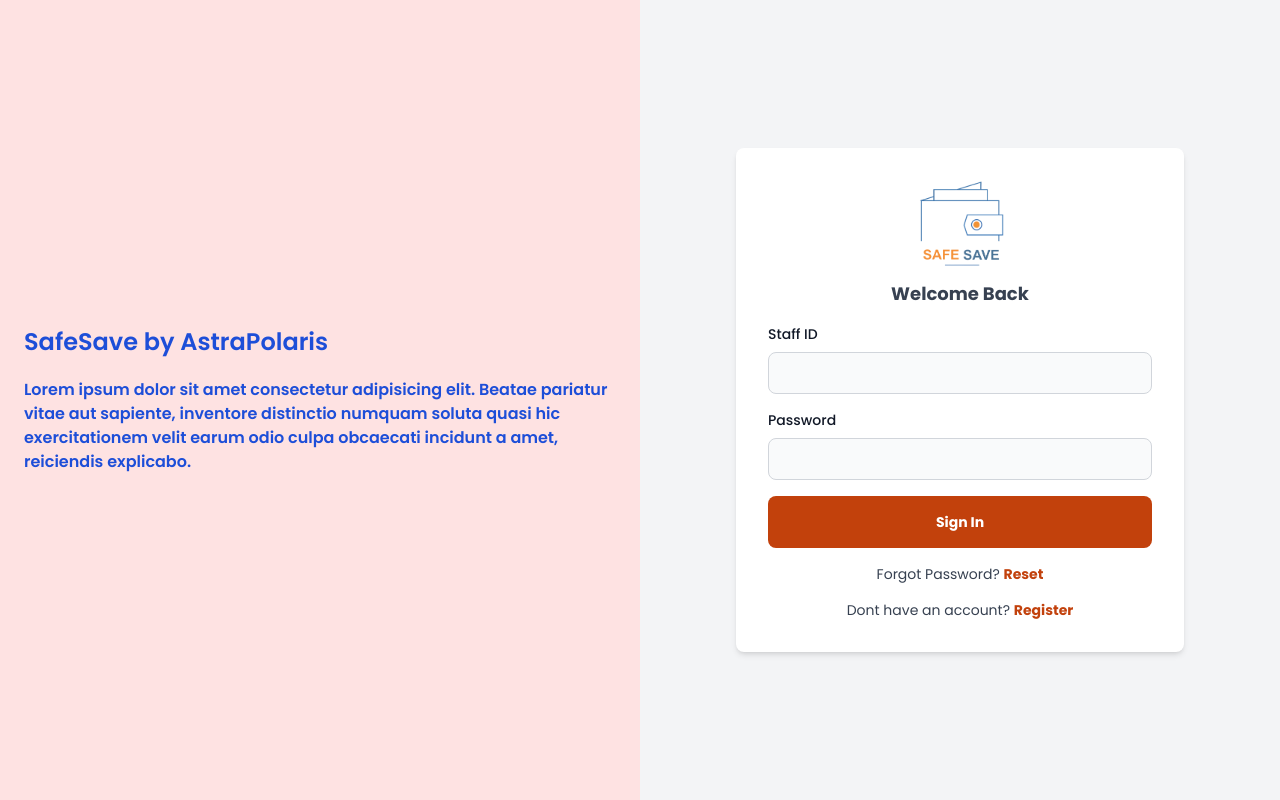
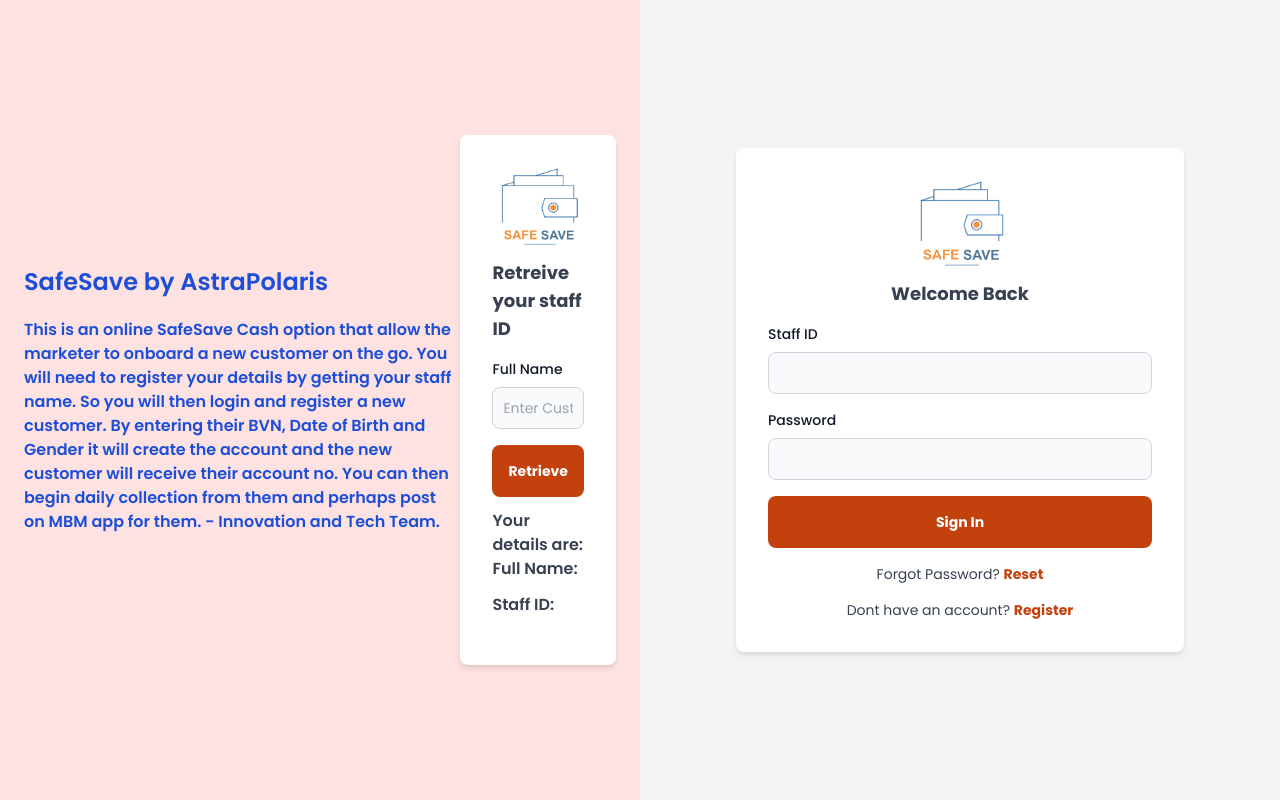
Before and after one commit to kayodegeorge/safesave-cash, a Next.js app: page / in a window 1280 px wide. Built offline with nearby package versions, Linux system fonts and the light colour scheme; no server answers.

Commit message:
retrieve staff details logic

```diff
--- a/src/app/layout.tsx
+++ b/src/app/layout.tsx
@@ -5,6 +5,7 @@
 import './globals.css'
 
 import Providers from '../components/Providers'
+import StaffVerification from '../components/StaffVerification'
 
 const poppins = Poppins({
   subsets: ['latin'],
@@ -34,12 +35,18 @@
                 <h1 className='text-2xl'>SafeSave by AstraPolaris</h1>
 
                 <p className='mt-5'>
-                  Lorem ipsum dolor sit amet consectetur adipisicing elit.
-                  Beatae pariatur vitae aut sapiente, inventore distinctio
-                  numquam soluta quasi hic exercitationem velit earum odio culpa
-                  obcaecati incidunt a amet, reiciendis explicabo.
+                  This is an online SafeSave Cash option that allow the marketer
+                  to onboard a new customer on the go. You will need to register
+                  your details by getting your staff name. So you will then
+                  login and register a new customer. By entering their BVN, Date
+                  of Birth and Gender it will create the account and the new
+                  customer will receive their account no. You can then begin
+                  daily collection from them and perhaps post on MBM app for
+                  them. - Innovation and Tech Team.
                 </p>
               </div>
+
+              <StaffVerification />
             </div>
 
             <div className='h-full relative'>{children}</div>
--- a/src/backend/index.ts
+++ b/src/backend/index.ts
@@ -4,6 +4,7 @@
 import { SignUpSchemaType } from '../components/SignUpForm'
 import axios from 'axios'
 import { getSession } from 'next-auth/react'
+import { StaffVerificationSchemaType } from '../components/StaffVerification'
 // import { SignUpSchemaType } from "../components/SignUpForm";
 // import { VerifyCustomerSchemaType } from "../components/uploadCustomerDocs";
 // import { ValidationSchemaType } from "../create/onboarding/page";
@@ -54,6 +55,18 @@
     ErrorDetails: any
     ResponseCode: any
   }
+  message: string
+}
+
+type VerifyStaffResponse = {
+  status: boolean
+  data: [
+    {
+      id: string
+      staffid: string
+      fullName: string
+    }
+  ]
   message: string
 }
 
@@ -132,3 +145,11 @@
   )
   return res.data
 }
+
+export async function verifyStaff(data: StaffVerificationSchemaType) {
+  const res = await axios_server.post<VerifyStaffResponse>(
+    '/verify-staff',
+    data
+  )
+  return res.data
+}
--- a/src/components/LoginForm.tsx
+++ b/src/components/LoginForm.tsx
@@ -9,6 +9,7 @@
 import { toast } from 'sonner'
 import { z } from 'zod'
 import Logo from './Logo'
+import StaffVerification from './StaffVerification'
 
 const SignInSchema = z.object({
   userID: z
@@ -131,6 +132,8 @@
           Register
         </Link>
       </p>
+
+
     </form>
   )
 }
--- a/src/components/SignUpForm.tsx
+++ b/src/components/SignUpForm.tsx
@@ -11,7 +11,6 @@
 import Logo from './Logo'
 
 const SignUpSchema = z.object({
-  email: z.string().min(1, { message: 'Field required' }),
   password: z.string().min(6, { message: 'Must be at least 6 characters' }),
   phoneNumber: z.string().min(1, { message: 'Field required' }),
   staffID: z.string().min(1, { message: 'Field required' }),
@@ -85,11 +84,19 @@
 
       <div className='mt-4'>
         <label
-          className='block mb-2 text-sm font-medium text-gray-900'
+          className='block text-sm font-medium text-gray-900'
           htmlFor='staffID'
         >
           Staff ID
         </label>
+        <small className='mb-2 font-semibold'>
+          if you do not know your details,{' '}
+          <span>
+            <Link className='text-orange-700' href='/'>
+              retreive{' '}
+            </Link>
+          </span>
+        </small>
 
         <input
           className='bg-gray-50 border border-gray-300 text-gray-900 text-sm rounded-lg focus:ring-blue-500 focus:border-blue-500 block w-full p-2.5 disabled:opacity-50'
@@ -125,29 +132,6 @@
         {errors.phoneNumber?.message && (
           <div className='text-red-500 text-xs text-right font-medium'>
             {errors.phoneNumber?.message}
-          </div>
-        )}
-      </div>
-
-      <div className='mt-4'>
-        <label
-          className='block mb-2 text-sm font-medium text-gray-900'
-          htmlFor='email'
-        >
-          Email
-        </label>
-
-        <input
-          className='bg-gray-50 border border-gray-300 text-gray-900 text-sm rounded-lg focus:ring-blue-500 focus:border-blue-500 block w-full p-2.5 disabled:opacity-50'
-          id='email'
-          type='text'
-          placeholder='Enter Email'
-          {...register('email')}
-        />
-
-        {errors.email?.message && (
-          <div className='text-red-500 text-xs text-right font-medium'>
-            {errors.email?.message}
           </div>
         )}
       </div>
--- /dev/null
+++ b/src/components/StaffDetailsModal.tsx
@@ -0,0 +1,37 @@
+import { cn } from '../utils'
+
+type Props = {
+  children?: React.ReactNode
+  modalOpen: boolean
+  closeModal: () => void
+  locked?: boolean
+}
+
+const StaffDetailsModal = ({
+  children,
+  closeModal,
+  modalOpen,
+  locked,
+}: Props) => {
+  return (
+    <div
+      className={cn(
+        'pointer-events-none fixed left-0 top-0 z-40 flex h-full w-full items-center justify-center bg-black/50 opacity-0 transition-opacity duration-500 ease-in-out',
+        {
+          'opacity-100': modalOpen,
+        }
+      )}
+    >
+      <div
+        className={cn(
+          'pointer-events-auto z-50 h-fit w-full translate-y-[100vh] rounded-3xl px-4 transition-all duration-500 ease-in-out md:w-fit',
+          { 'translate-x-0 translate-y-0': modalOpen }
+        )}
+      >
+        {children}
+      </div>
+    </div>
+  )
+}
+
+export default StaffDetailsModal
--- /dev/null
+++ b/src/components/StaffVerification.tsx
@@ -0,0 +1,113 @@
+'use client'
+
+import { verifyCustomer, verifyStaff } from '../backend'
+import { zodResolver } from '@hookform/resolvers/zod'
+import { useRouter, useSearchParams } from 'next/navigation'
+import { useForm } from 'react-hook-form'
+import { toast } from 'sonner'
+import { useMutation } from '@tanstack/react-query'
+import { z } from 'zod'
+import Logo from './Logo'
+import StaffDetailsModal from './StaffDetailsModal'
+import { useState } from 'react'
+import { GrStatusGood } from 'react-icons/gr'
+import Link from 'next/link'
+
+const StaffVerificationSchema = z.object({
+  fullname: z.string().min(1, { message: 'Enter your full name' }),
+})
+
+export type StaffVerificationSchemaType = z.infer<
+  typeof StaffVerificationSchema
+>
+
+const StaffVerification = () => {
+  const [modalOpen, setModalOpen] = useState(true)
+  const params = useSearchParams()
+  const router = useRouter()
+  const {
+    register,
+    getValues,
+    handleSubmit,
+    formState: { errors },
+  } = useForm<StaffVerificationSchemaType>({
+    resolver: zodResolver(StaffVerificationSchema),
+  })
+
+  const mutation = useMutation({
+    mutationFn: verifyStaff,
+    onError: (error) => {
+      toast.error(error.message)
+    },
+    onSuccess: (response) => {
+      if (response.status) {
+        toast.success(response.message)
+      } else {
+        toast.error(response.message)
+      }
+    },
+  })
+
+  async function onSubmit(data: StaffVerificationSchemaType) {
+    mutation.mutate(data)
+  }
+  return (
+    <>
+      <form
+        onSubmit={handleSubmit(onSubmit)}
+        className='w-full max-w-md bg-white shadow-md rounded-lg p-8'
+      >
+        <Logo />
+        <div className='mb-4 relative'>
+          <h2 className='text-gray-700 mb-4 font-bold text-lg'>
+            Retreive your staff ID
+          </h2>
+
+          <div>
+            <label
+              className='block mb-2 text-sm font-medium text-gray-900'
+              htmlFor='bvn'
+            >
+              Full Name
+            </label>
+
+            <input
+              className='bg-gray-50 border border-gray-300 text-gray-900 text-sm rounded-lg focus:ring-blue-500 focus:border-blue-500 block w-full p-2.5 disabled:opacity-50'
+              id='bvn'
+              type='text'
+              placeholder="Enter Customer's BVN"
+              {...register('fullname')}
+            />
+
+            {errors.fullname?.message && (
+              <div className='text-red-500 text-xs text-right font-medium'>
+                {errors.fullname?.message}
+              </div>
+            )}
+          </div>
+
+          <div className='mt-4 flex items-center justify-between'>
+            <button
+              className='bg-orange-700 hover:bg-orange-300 flex items-center justify-center text-white text-sm font-bold p-4 w-full rounded-lg'
+              disabled={mutation.isPending}
+              type='submit'
+            >
+              {mutation.isPending ? (
+                <div className='h-4 w-4 animate-spinner rounded-full border-2 border-t-2 border-t-orange-700 ease-linear'></div>
+              ) : (
+                'Retrieve'
+              )}
+            </button>
+          </div>
+          <div className='mt-3 mb-3 font-semibold text-gray-700'>
+            <p>Your details are:</p>
+            <p className='mb-3'>Full Name: {mutation.data?.data[0].fullName}</p>
+            <p className=''> Staff ID: {mutation.data?.data[0].staffid}</p>
+          </div>
+        </div>
+      </form>
+    </>
+  )
+}
+
+export default StaffVerification
```
